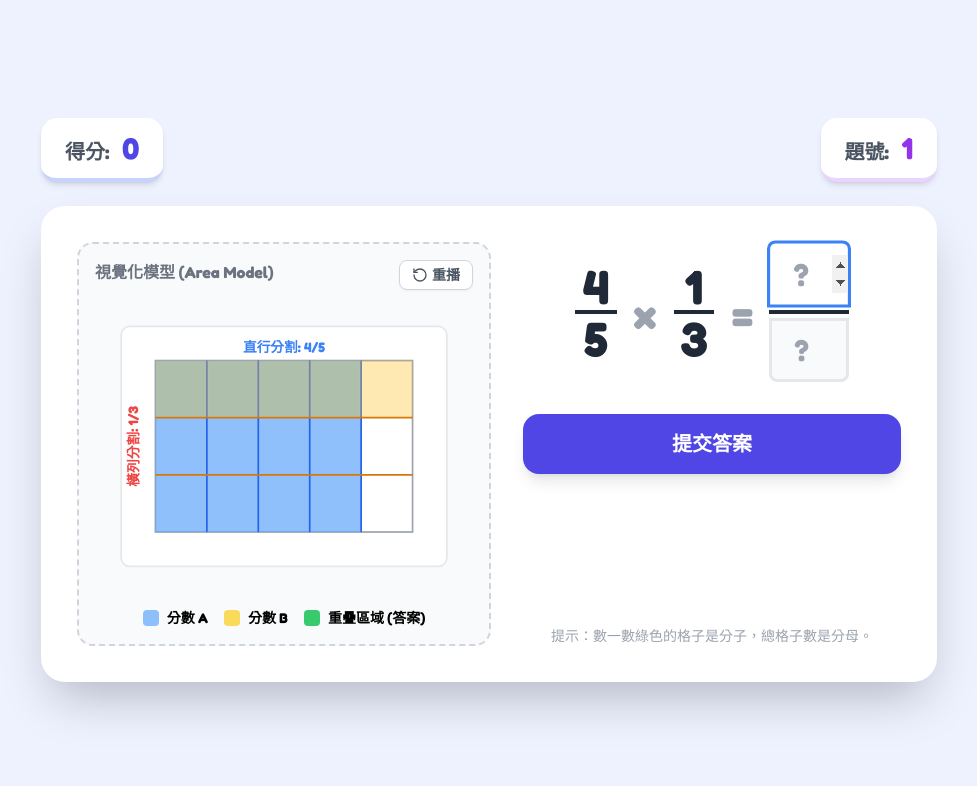
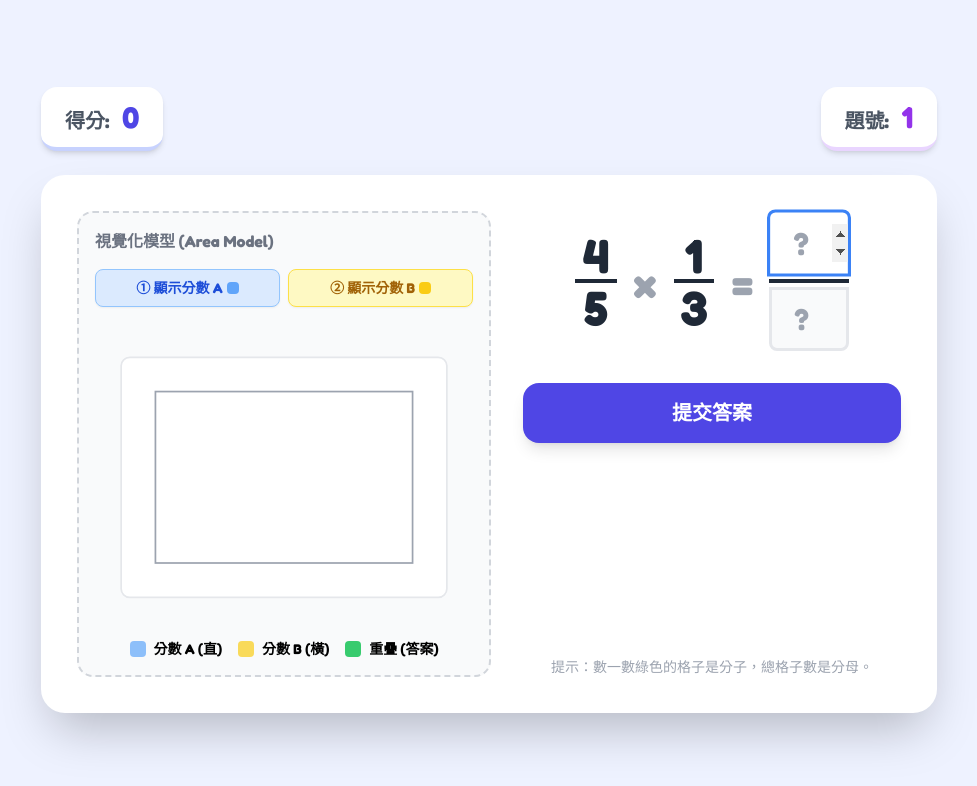
Before and after one commit to chautszchun-cmyk/ctc0001, a plain HTML site: page page2.html in a window 1280 px wide. Shown: the whole page, without its empty margins (151-1128 px from the left). Drawn offline with nearby package versions, Linux system fonts and the light colour scheme.

Commit message:
Adjust animations and add fraction control buttons
Updated animation durations and added control buttons for fractions.

```diff
--- a/page2.html
+++ b/page2.html
@@ -36,20 +36,20 @@
             to { transform: translateY(-10px); }
         }
 
-        /* 網格動畫 (調慢) */
+        /* 網格動畫 (保持較慢速度) */
         .grid-line {
             stroke-dasharray: 1000;
             stroke-dashoffset: 1000;
-            animation: drawLine 2.5s forwards; /* 從 1s 改為 2.5s */
+            animation: drawLine 2.5s forwards;
         }
         @keyframes drawLine {
             to { stroke-dashoffset: 0; }
         }
 
-        /* 填充動畫 (調慢) */
+        /* 填充動畫 (保持較慢速度) */
         .fill-anim {
             opacity: 0;
-            animation: fadeInFill 1.5s forwards; /* 從 0.5s 改為 1.5s */
+            animation: fadeInFill 1.5s forwards;
         }
         @keyframes fadeInFill {
             to { opacity: 0.7; } /* Fill opacity */
@@ -71,16 +71,22 @@
     <div class="bg-white rounded-3xl shadow-2xl p-8 w-full max-w-4xl flex flex-col md:flex-row gap-8 border-4 border-white">
 
         <!-- 左側：視覺演示區 -->
-        <div class="flex-1 flex flex-col items-center justify-center bg-gray-50 rounded-2xl p-4 border-2 border-dashed border-gray-300 relative">
-            <h3 class="text-gray-500 font-bold mb-2 absolute top-4 left-4">視覺化模型 (Area Model)</h3>
+        <div class="flex-1 flex flex-col items-center justify-start bg-gray-50 rounded-2xl p-4 border-2 border-dashed border-gray-300 relative min-h-[400px]">
+            <h3 class="text-gray-500 font-bold mb-4 self-start">視覺化模型 (Area Model)</h3>
 
-            <!-- 重播按鈕 -->
-            <button onclick="drawModel(currentProblem)" class="absolute top-4 right-4 bg-white hover:bg-gray-100 text-gray-600 border border-gray-300 rounded-lg px-3 py-1 text-sm font-bold shadow-sm transition flex items-center gap-1">
-                <svg xmlns="http://www.w3.org/2000/svg" width="16" height="16" viewBox="0 0 24 24" fill="none" stroke="currentColor" stroke-width="2" stroke-linecap="round" stroke-linejoin="round"><path d="M3 12a9 9 0 1 0 9-9 9.75 9.75 0 0 0-6.74 2.74L3 8"/><path d="M3 3v5h5"/></svg>
-                重播
-            </button>
+            <!-- 控制按鈕區 (新加入) -->
+            <div class="flex gap-2 mb-4 w-full">
+                <button id="btn-show-a" onclick="drawFractionA()" class="flex-1 bg-blue-100 hover:bg-blue-200 text-blue-700 border border-blue-300 rounded-lg px-2 py-2 text-sm font-bold shadow-sm transition flex items-center justify-center gap-1">
+                    <span>① 顯示分數 A</span>
+                    <div class="w-3 h-3 bg-blue-400 rounded"></div>
+                </button>
+                <button id="btn-show-b" onclick="drawFractionB()" class="flex-1 bg-yellow-100 hover:bg-yellow-200 text-yellow-700 border border-yellow-300 rounded-lg px-2 py-2 text-sm font-bold shadow-sm transition flex items-center justify-center gap-1">
+                    <span>② 顯示分數 B</span>
+                    <div class="w-3 h-3 bg-yellow-400 rounded"></div>
+                </button>
+            </div>
 
-            <svg id="visual-svg" viewBox="0 0 400 350" class="w-full h-auto max-h-[300px] mt-8">
+            <svg id="visual-svg" viewBox="0 0 400 350" class="w-full h-auto max-h-[300px]">
                 <!-- 背景白板 -->
                 <rect x="10" y="40" width="380" height="280" rx="10" fill="white" stroke="#E5E7EB" stroke-width="2"/>
 
@@ -94,10 +100,10 @@
                 <text id="label-fraction2" x="30" y="180" text-anchor="middle" font-size="16" fill="#EF4444" font-weight="bold" transform="rotate(-90 30 180)"></text>
             </svg>
 
-            <div class="mt-4 flex gap-4 text-sm font-bold">
-                <div class="flex items-center"><div class="w-4 h-4 bg-blue-400 opacity-70 mr-2 rounded"></div>分數 A</div>
-                <div class="flex items-center"><div class="w-4 h-4 bg-yellow-400 opacity-70 mr-2 rounded"></div>分數 B</div>
-                <div class="flex items-center"><div class="w-4 h-4 bg-green-500 opacity-90 mr-2 rounded"></div>重疊區域 (答案)</div>
+            <div class="mt-4 flex gap-4 text-sm font-bold flex-wrap justify-center">
+                <div class="flex items-center"><div class="w-4 h-4 bg-blue-400 opacity-70 mr-2 rounded"></div>分數 A (直)</div>
+                <div class="flex items-center"><div class="w-4 h-4 bg-yellow-400 opacity-70 mr-2 rounded"></div>分數 B (橫)</div>
+                <div class="flex items-center"><div class="w-4 h-4 bg-green-500 opacity-90 mr-2 rounded"></div>重疊 (答案)</div>
             </div>
         </div>
 
@@ -165,6 +171,10 @@
         let qCount = 0;
         let isAnswered = false;
 
+        // 繪圖狀態標記
+        let hasDrawnA = false;
+        let hasDrawnB = false;
+
         // DOM 元素
         const elNum1 = document.getElementById('num1');
         const elDen1 = document.getElementById('den1');
@@ -181,6 +191,10 @@
         const lblFrac1 = document.getElementById('label-fraction1');
         const lblFrac2 = document.getElementById('label-fraction2');
         const simplifyHint = document.getElementById('simplify-hint');
+
+        // 按鈕
+        const btnShowA = document.getElementById('btn-show-a');
+        const btnShowB = document.getElementById('btn-show-b');
 
         // 音效
         const audioCtx = new (window.AudioContext || window.webkitAudioContext)();
@@ -212,18 +226,14 @@
             }
         }
 
-        // 數學工具：最大公因數
         function gcd(a, b) {
             return b === 0 ? a : gcd(b, a % b);
         }
 
-        // 生成新題目
         function generateProblem() {
-            // 隨機生成分母 (2-6，避免圖形太複雜)
             const den1 = Math.floor(Math.random() * 4) + 2;
             const den2 = Math.floor(Math.random() * 4) + 2;
 
-            // 生成真分數的分子
             const num1 = Math.floor(Math.random() * (den1 - 1)) + 1;
             const num2 = Math.floor(Math.random() * (den2 - 1)) + 1;
 
@@ -233,17 +243,22 @@
             };
         }
 
-        // 繪製 SVG 模型
-        function drawModel(p) {
+        // 初始化模型區域 (只畫外框，不畫內容)
+        function initModel(p) {
             modelContainer.innerHTML = ''; // 清空
+            hasDrawnA = false;
+            hasDrawnB = false;
+
+            // 重置按鈕狀態
+            btnShowA.disabled = false;
+            btnShowA.classList.remove('opacity-50', 'cursor-not-allowed');
+            btnShowB.disabled = false;
+            btnShowB.classList.remove('opacity-50', 'cursor-not-allowed');
 
             const w = 300;
             const h = 200;
-            const colW = w / p.f1.d;
-            const rowH = h / p.f2.d;
 
-            // 1. 繪製背景網格 (總格子)
-            // 先畫外框
+            // 繪製背景網格外框
             const border = document.createElementNS("http://www.w3.org/2000/svg", "rect");
             border.setAttribute("width", w);
             border.setAttribute("height", h);
@@ -252,8 +267,27 @@
             border.setAttribute("stroke-width", "2");
             modelContainer.appendChild(border);
 
-            // 2. 垂直分割 (分數 A - 藍色)
-            // 這裡畫出填滿的部分
+            // 更新標籤
+            lblFrac1.textContent = "";
+            lblFrac2.textContent = "";
+        }
+
+        // 畫分數 A (垂直)
+        function drawFractionA() {
+            if (hasDrawnA) return; // 避免重複畫
+            hasDrawnA = true;
+            btnShowA.disabled = true;
+            btnShowA.classList.add('opacity-50', 'cursor-not-allowed');
+
+            const p = currentProblem;
+            const w = 300;
+            const h = 200;
+            const colW = w / p.f1.d;
+
+            // 更新標籤
+            lblFrac1.textContent = `直行分割: ${p.f1.n}/${p.f1.d}`;
+
+            // 1. 垂直分割 (藍色填滿)
             for (let i = 0; i < p.f1.n; i++) {
                 const rect = document.createElementNS("http://www.w3.org/2000/svg", "rect");
                 rect.setAttribute("x", i * colW);
@@ -266,7 +300,7 @@
                 modelContainer.appendChild(rect);
             }
 
-            // 垂直網格線 (畫在最上層)
+            // 2. 垂直網格線
             for (let i = 1; i < p.f1.d; i++) {
                 const line = document.createElementNS("http://www.w3.org/2000/svg", "line");
                 line.setAttribute("x1", i * colW);
@@ -277,13 +311,31 @@
                 line.setAttribute("stroke-width", "2");
                 line.setAttribute("stroke-dasharray", "4 2");
                 line.setAttribute("class", "grid-line");
-                // 延遲一點點，等藍色區塊開始填色後再畫線
-                line.style.animationDelay = "0.5s"; // 調慢：0.2s -> 0.5s
+                line.style.animationDelay = "0.5s";
                 modelContainer.appendChild(line);
             }
+        }
 
-            // 3. 水平分割 (分數 B - 黃色半透明)
-            // 這裡畫出填滿的部分
+        // 畫分數 B (水平) + 重疊
+        function drawFractionB() {
+            if (hasDrawnB) return;
+            hasDrawnB = true;
+            btnShowB.disabled = true;
+            btnShowB.classList.add('opacity-50', 'cursor-not-allowed');
+
+            // 如果 A 還沒畫，建議先畫 A (或者這裡強制調用，但為了自由度我們允許直接畫 B)
+            // 這裡我們直接疊加
+
+            const p = currentProblem;
+            const w = 300;
+            const h = 200;
+            const colW = w / p.f1.d;
+            const rowH = h / p.f2.d;
+
+            // 更新標籤
+            lblFrac2.textContent = `橫列分割: ${p.f2.n}/${p.f2.d}`;
+
+            // 1. 水平分割 (黃色填滿)
             for (let j = 0; j < p.f2.n; j++) {
                 const rect = document.createElementNS("http://www.w3.org/2000/svg", "rect");
                 rect.setAttribute("x", 0);
@@ -291,14 +343,14 @@
                 rect.setAttribute("width", w);
                 rect.setAttribute("height", rowH);
                 rect.setAttribute("fill", "#FBBF24"); // Yellow-400
-                rect.setAttribute("fill-opacity", "0.5"); // 半透明以顯示重疊
+                rect.setAttribute("fill-opacity", "0.5");
                 rect.setAttribute("class", "fill-anim");
-                // 顯著延遲，等待垂直部分完全演示完畢
-                rect.style.animationDelay = "2s"; // 調慢：0.5s -> 2s
+                // 這裡不需要太長的延遲，因為是按鈕觸發
+                rect.style.animationDelay = "0s";
                 modelContainer.appendChild(rect);
             }
 
-            // 水平網格線
+            // 2. 水平網格線
             for (let j = 1; j < p.f2.d; j++) {
                 const line = document.createElementNS("http://www.w3.org/2000/svg", "line");
                 line.setAttribute("x1", 0);
@@ -309,42 +361,35 @@
                 line.setAttribute("stroke-width", "2");
                 line.setAttribute("stroke-dasharray", "4 2");
                 line.setAttribute("class", "grid-line");
-                // 再延遲，確保黃色填色後才畫線
-                line.style.animationDelay = "3s"; // 調慢：0.7s -> 3s
+                line.style.animationDelay = "1s"; // 等黃色填滿再畫線
                 modelContainer.appendChild(line);
             }
 
-            // 4. 強調重疊區域 (綠色)
-            // 這是答案的分子部分
-            // 最後才顯示
+            // 3. 強調重疊區域 (綠色) - 自動在 B 畫完後顯示
+            // 延遲 3 秒，確保學生先看完黃色部分
             setTimeout(() => {
+                // 只有當 A 也有畫的時候，重疊區域才有意義，但為了視覺完整性，
+                // 我們假設重疊是 B 的一部分 (疊在潛在的 A 上)
                 for (let i = 0; i < p.f1.n; i++) {
                     for (let j = 0; j < p.f2.n; j++) {
                         const rect = document.createElementNS("http://www.w3.org/2000/svg", "rect");
-                        rect.setAttribute("x", i * colW + 2); // padding
+                        rect.setAttribute("x", i * colW + 2);
                         rect.setAttribute("y", j * rowH + 2);
                         rect.setAttribute("width", colW - 4);
                         rect.setAttribute("height", rowH - 4);
                         rect.setAttribute("fill", "#22C55E"); // Green-500
                         rect.setAttribute("fill-opacity", "0");
 
-                        // 轉場也變慢
-                        rect.style.transition = "fill-opacity 1.5s"; // 調慢：0.5s -> 1.5s
+                        rect.style.transition = "fill-opacity 1.5s";
                         modelContainer.appendChild(rect);
 
-                        // Trigger reflow
                         rect.getBoundingClientRect();
                         rect.setAttribute("fill-opacity", "0.8");
                     }
                 }
-            }, 5000); // 調慢：1000ms -> 5000ms (5秒後才顯示答案區域)
-
-            // 更新標籤
-            lblFrac1.textContent = `直行分割: ${p.f1.n}/${p.f1.d}`;
-            lblFrac2.textContent = `橫列分割: ${p.f2.n}/${p.f2.d}`;
+            }, 3000);
         }
 
-        // 初始化一題
         function nextQuestion() {
             currentProblem = generateProblem();
             qCount++;
@@ -372,11 +417,10 @@
             btnCheck.classList.remove('hidden');
             btnNext.classList.add('hidden');
 
-            // Draw SVG
-            drawModel(currentProblem);
+            // 只初始化外框，不自動畫內容
+            initModel(currentProblem);
         }
 
-        // 檢查答案
         function checkAnswer() {
             const userNum = parseInt(elAnsNum.value);
             const userDen = parseInt(elAnsDen.value);
@@ -387,11 +431,8 @@
                 return;
             }
 
-            // 正確答案 (未約分)
             const correctNumRaw = currentProblem.f1.n * currentProblem.f2.n;
             const correctDenRaw = currentProblem.f1.d * currentProblem.f2.d;
-
-            // 正確答案 (最簡分數)
             const commonDivisor = gcd(correctNumRaw, correctDenRaw);
             const correctNumSimp = correctNumRaw / commonDivisor;
             const correctDenSimp = correctDenRaw / commonDivisor;
@@ -401,7 +442,6 @@
             let message = "";
 
             if (userNum === correctNumSimp && userDen === correctDenSimp) {
-                // 最簡分數 (完美)
                 isCorrect = true;
                 points = 100;
                 message = `太棒了！答對了且是最簡分數！(+100分)`;
@@ -409,16 +449,14 @@
                     message = `太厲害了！你直接算出了最簡分數！(+100分)`;
                 }
             } else if (userNum === correctNumRaw && userDen === correctDenRaw) {
-                // 未約分 (正確)
                 isCorrect = true;
-                points = 80; // 稍微少一點分
+                points = 80;
                 message = `答對了！(+80分)`;
                 if (correctNumRaw !== correctNumSimp) {
                      message += `<br><span class="text-sm text-yellow-600">💡 提示：這個答案還可以約分喔 (${correctNumSimp}/${correctDenSimp})，約分可以拿滿分！</span>`;
                      simplifyHint.classList.remove('hidden');
                 }
             } else {
-                // 錯誤
                 isCorrect = false;
                 message = `再試試看！<br>提示：分子乘分子 (${currentProblem.f1.n}×${currentProblem.f2.n})，分母乘分母 (${currentProblem.f1.d}×${currentProblem.f2.d})`;
             }
@@ -429,20 +467,22 @@
                 elScore.textContent = score;
                 elFeedback.innerHTML = `<span class="text-green-600 font-bold text-xl bounce inline-block">✅ ${message}</span>`;
 
-                // 鎖定輸入
                 elAnsNum.disabled = true;
                 elAnsDen.disabled = true;
                 isAnswered = true;
 
-                // 切換按鈕
                 btnCheck.classList.add('hidden');
                 btnNext.classList.remove('hidden');
                 btnNext.focus();
+
+                // 如果答對時還沒按按鈕，自動補完視覺效果
+                if (!hasDrawnA) drawFractionA();
+                if (!hasDrawnB) setTimeout(drawFractionB, 1000);
+
             } else {
                 playSound('wrong');
                 elFeedback.innerHTML = `<span class="text-red-500 font-bold text-lg shake">❌ ${message}</span>`;
 
-                // 錯誤動畫
                 const inputs = [elAnsNum, elAnsDen];
                 inputs.forEach(el => {
                     el.classList.add('border-red-500');
@@ -451,7 +491,6 @@
             }
         }
 
-        // 支援 Enter 鍵提交
         document.addEventListener('keydown', function(e) {
             if (e.key === 'Enter') {
                 if (!isAnswered) {
@@ -462,7 +501,6 @@
             }
         });
 
-        // Start game
         window.onload = nextQuestion;
 
     </script>
```
